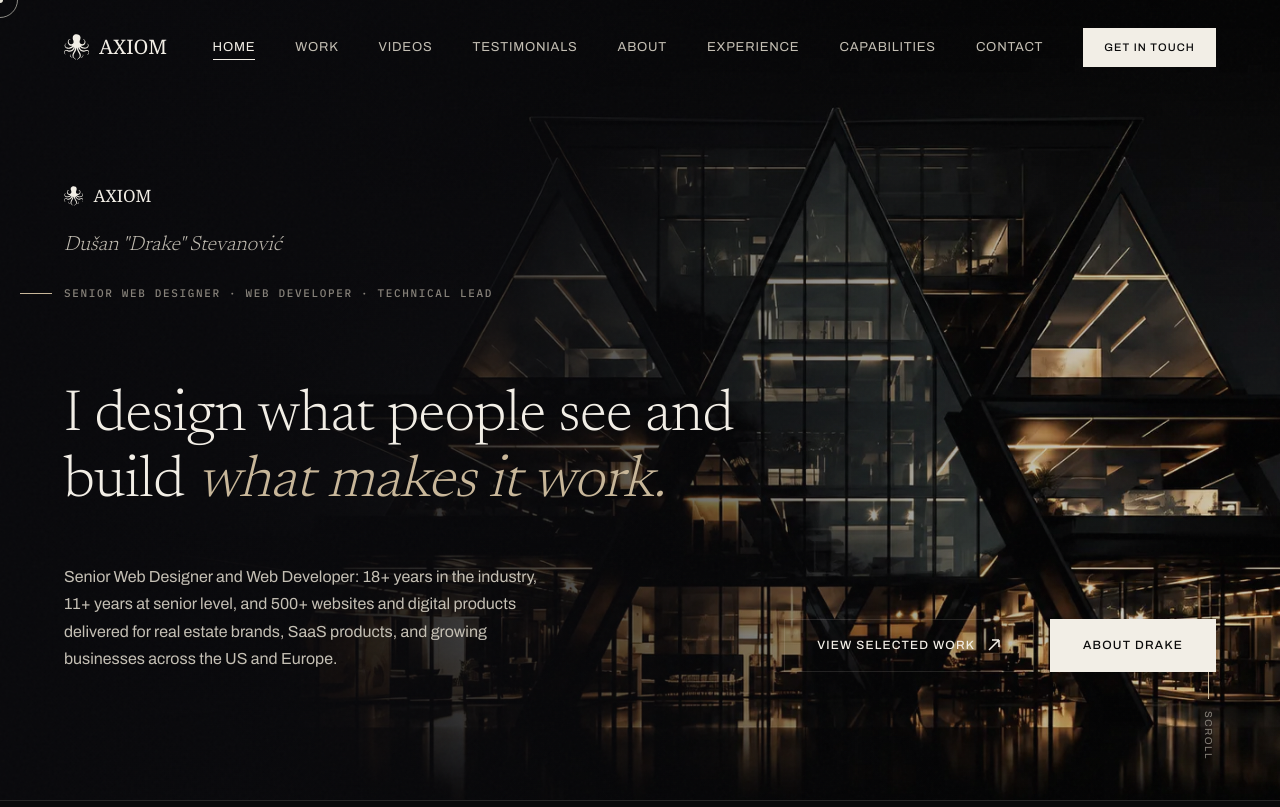
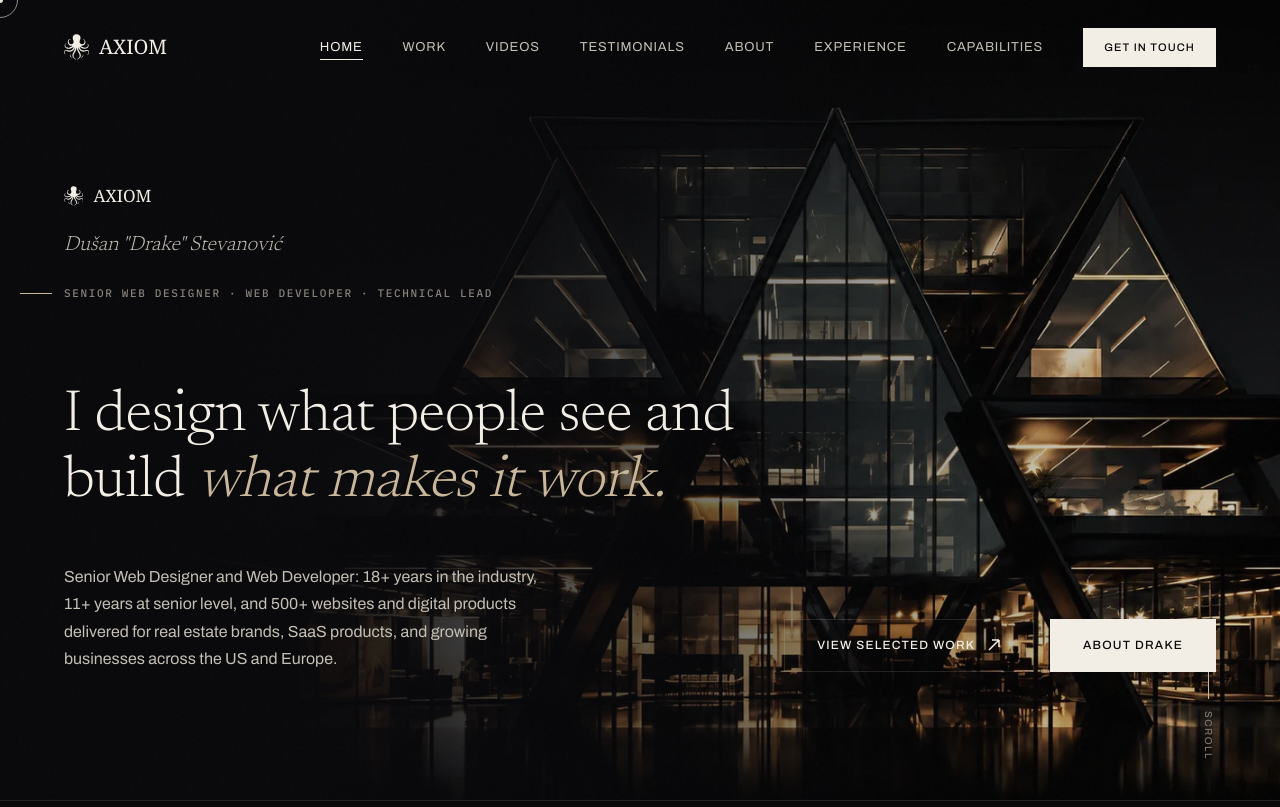
Before and after one commit to duledu/portfolio-website, a website: page index.html in a window 1280 px wide. Shown: the top 807 px of the page. Drawn offline with nearby package versions, Linux system fonts and the light colour scheme; animation ran at ten frames a second; a web font is replaced by a local one.

Commit message:
Remove redundant Contact nav link, keep Get in Touch CTA
Co-Authored-By: Claude Sonnet 5 <noreply@anthropic.com>

```diff
--- a/index.html
+++ b/index.html
@@ -112,7 +112,6 @@
       <a href="about.html">About</a>
       <a href="about.html#experience">Experience</a>
       <a href="services.html">Capabilities</a>
-      <a href="contact.html">Contact</a>
     </nav>
 
     <!-- CTA -->
@@ -140,7 +139,6 @@
     <a href="about.html"    class="nav-overlay__link">About</a>
     <a href="about.html#experience" class="nav-overlay__link">Experience</a>
     <a href="services.html" class="nav-overlay__link">Capabilities</a>
-    <a href="contact.html"  class="nav-overlay__link">Contact</a>
   </div>
 
   <div class="nav-overlay__bottom">
```
Also changed, not shown: 404.html (+0 -2 lines), about.html (+0 -2 lines), brand.html (+0 -2 lines), contact.html (+0 -2 lines), services.html (+0 -2 lines), testimonials.html (+0 -2 lines), videos.html (+0 -2 lines), website-single.html (+0 -2 lines), websites.html (+0 -2 lines).
